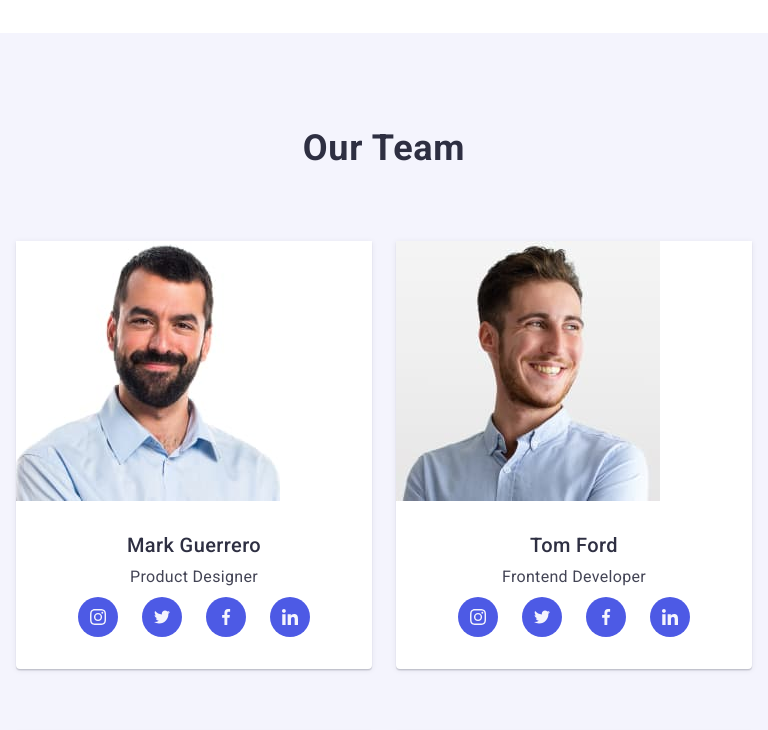
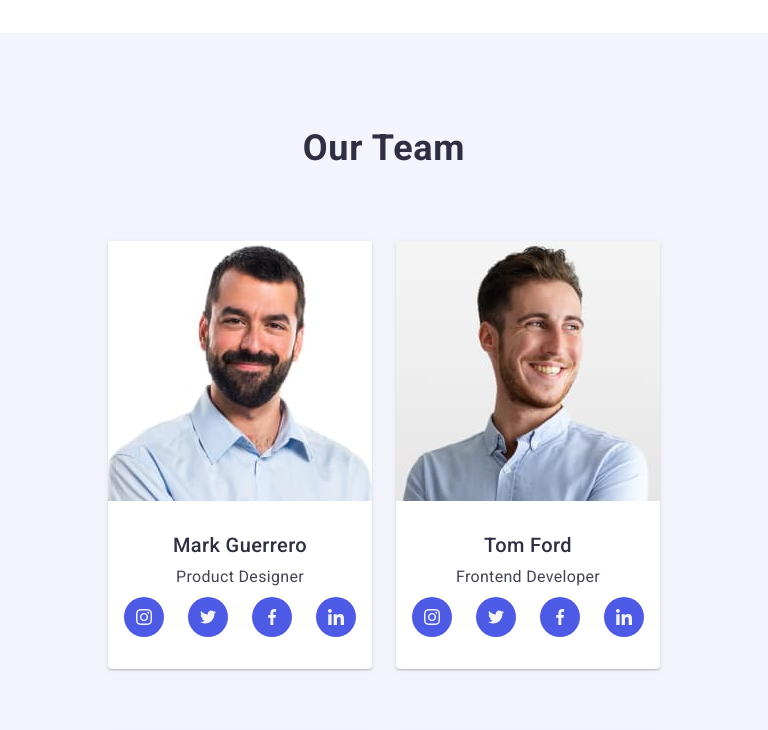
Before and after one commit to innaroshchepa/goit-markup-hw-06, a plain HTML site: page index.html in a window 768 px wide. Shown: the part 980-1710 px from the top of the page. Drawn offline with nearby package versions, Linux system fonts and the light colour scheme.

Commit message:
update homework06

```diff
--- a/css/layout/section-team.css
+++ b/css/layout/section-team.css
@@ -75,6 +75,11 @@
         margin-bottom: 72px;
     }
 }
+@media screen and (min-width: 768px) and (max-width: 1157px) {
+    .team-container {
+        width: 584px;
+    }
+}
 @media screen and (min-width: 768px) {
     .team-list {
         display: flex;
--- a/index.html
+++ b/index.html
@@ -110,7 +110,7 @@
         </section>
 
         <section class="team section">
-            <div class="container">
+            <div class="container team-container">
             <h2 class="team-title">Our Team</h2>
             <ul class="team-list">
                 <li class="workers">
```
